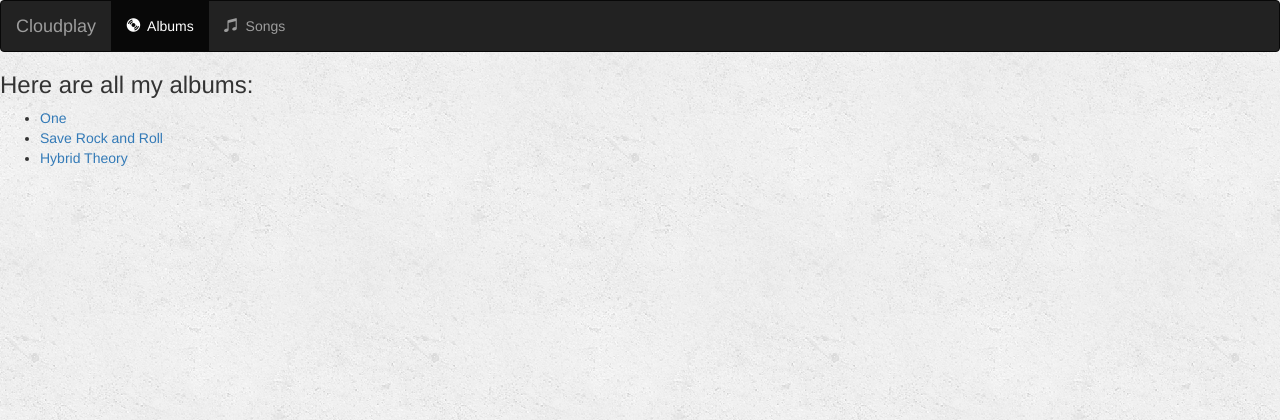
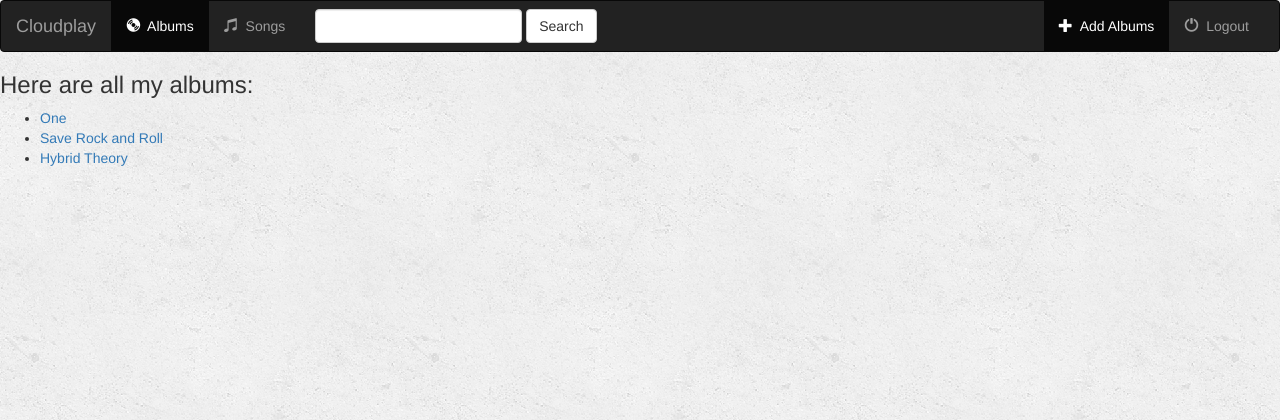
Before and after one commit to nitinprakash96/cloudplay, a Django app: page /music/ in a window 1280 px wide. Shown: the top 420 px of the page. Run offline with Django 3.2, Linux system fonts and the light colour scheme; data comes from the database, SQL or seed files in the repository; some libraries are stand-ins or nearby versions.

Commit message:
added search form to the navabar along with additional tools

```diff
--- a/cloudplay/templates/music/index.html
+++ b/cloudplay/templates/music/index.html
@@ -20,7 +20,7 @@
 		</div>
 
 		<!-- Items -->
-		<div class="collapse navbar-collapse">
+		<div class="collapse navbar-collapse" id="topNavBar">
 			<ul class="nav navbar-nav">
 				<li class="active">
 					<a href="{% url 'cloudplay:index' %}">
@@ -33,6 +33,27 @@
 					</a>
 				</li>
 			</ul>
+
+			<form class="navbar-form navbar-left" role="search" method="GET" action="#">
+				<div class="form-group">
+					<input type="text" class="form-control" name="q" value="">
+				</div>
+				<button type="submit" class="btn btn-default">Search</button>
+			</form>
+
+			<ul class="nav navbar-nav navbar-right">
+				<li class="active">
+					<a href="#">
+						<span class="glyphicon glyphicon-plus" aria-hidden="true"></span>&nbsp; Add Albums
+					</a>
+				</li>
+				<li class="">
+					<a href="#">
+						<span class="glyphicon glyphicon-off" aria-hidden="true"></span>&nbsp; Logout
+					</a>
+				</li>
+			</ul>
+
 		</div>
 	</div>
 </nav>
```
